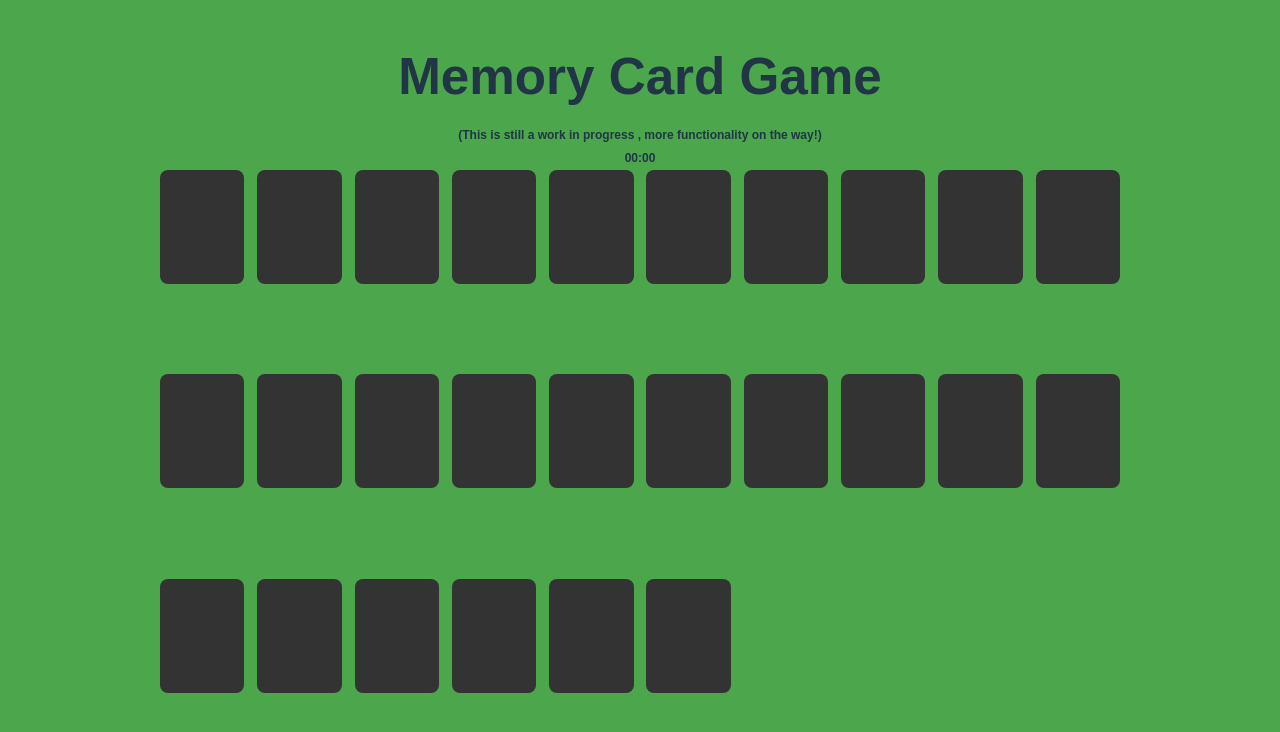
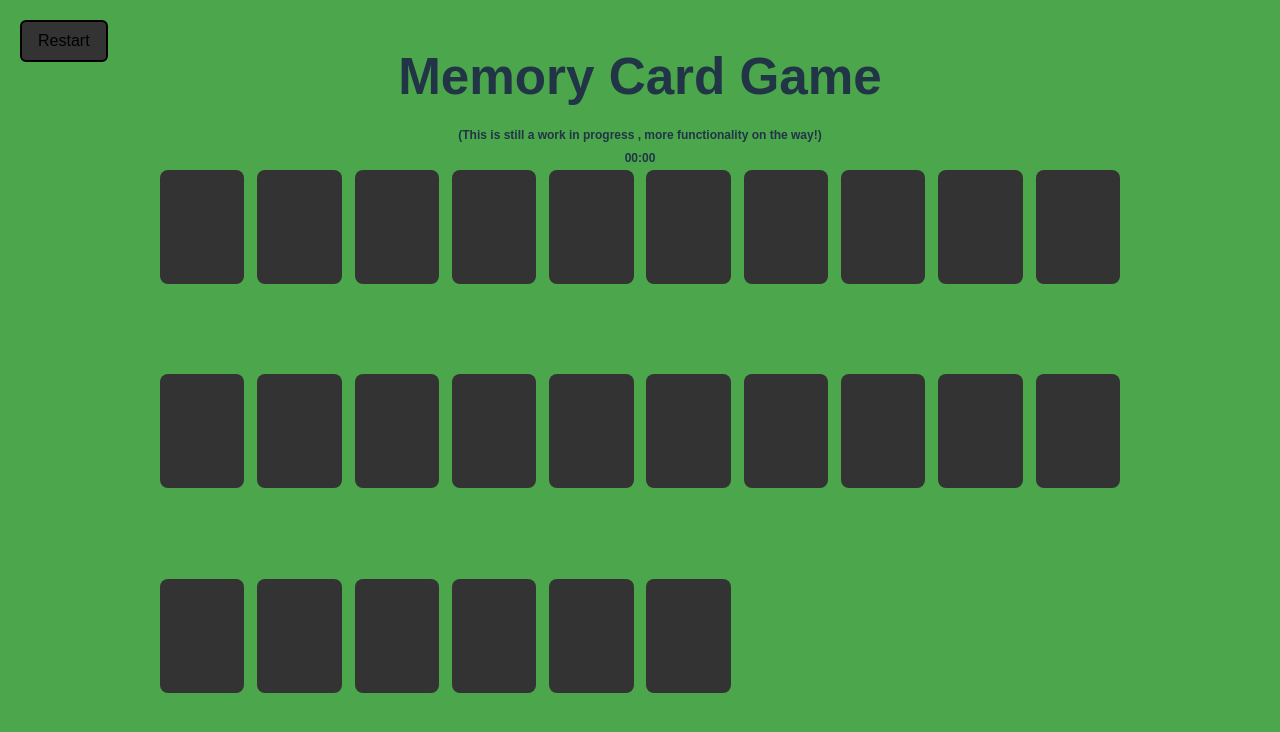
Before and after one commit to ryancameron555/MemoryGame, a React (Vite) app: page / in a window 1280 px wide. Shown: the top 732 px of the page. Built offline with nearby package versions, Linux system fonts and the light colour scheme.

Commit message:
Added restart button and styling

```diff
--- a/src/App.jsx
+++ b/src/App.jsx
@@ -4,6 +4,7 @@ import React, { useEffect, useState } from 'react';
 import { generateShuffledDeck } from './data/card';
 import Board from './components/Board';
 import Timer from './components/Timer';
+import Restart from './components/Restart';
 import './styles/App.css';
 
 function App() {
@@ -12,6 +13,7 @@ function App() {
   const [matchedCards, setMatchedCards] = useState([]);
   const [disabled, setDisabled] = useState(false);
   const [isTimerRunning, setIsTimerRunning] = useState(false);
+  const [restartKey, setRestartKey] = useState(0);
 
   useEffect(() => {
     setCards(generateShuffledDeck());
@@ -27,7 +29,7 @@ function App() {
     if (flippedCards.length === 2 || flippedCards.includes(card.id) || disabled)
       return;
 
-    if (!isTimerRunning) {
+    if (!isTimerRunning && flippedCards.length === 0) {
       setIsTimerRunning(true);
     }
 
@@ -52,13 +54,22 @@ function App() {
     }
   };
 
+  const handleRestart = () => {
+    setCards(generateShuffledDeck());
+    setFlippedCards([]);
+    setMatchedCards([]);
+    setIsTimerRunning(false);
+    setRestartKey((prev) => prev + 1); //Timer reset
+  };
+
   return (
     <div className="App">
       <h1>Memory Card Game</h1>
       <h2>
         (This is still a work in progress , more functionality on the way!)
       </h2>
-      <Timer isRunning={isTimerRunning} />
+      <Restart onRestart={handleRestart} />
+      <Timer key={restartKey} isRunning={isTimerRunning} />
       <Board
         cards={cards}
         handleCardClick={handleCardClick}
--- /dev/null
+++ b/src/components/Restart.jsx
@@ -0,0 +1,12 @@
+/** @format */
+
+import React from 'react';
+import '../styles/Buttons.css';
+
+export default function Restart({ onRestart }) {
+  return (
+    <button className="restart-button" onClick={onRestart}>
+      Restart
+    </button>
+  );
+}
--- /dev/null
+++ b/src/styles/Buttons.css
@@ -0,0 +1,21 @@
+/** @format */
+
+.restart-button {
+  position: absolute;
+  top: 20px;
+  left: 20px;
+  padding: 10px 16px;
+  font-size: 1rem;
+  border: none;
+  background-color: #333;
+  border: 2px solid black;
+  border-radius: 6px;
+  cursor: pointer;
+  transition: background-color 0.3s ease, color 0.3s ease;
+  z-index: 10;
+}
+
+.restart-button:hover {
+  background-color: red;
+  color: #fff;
+}
```
